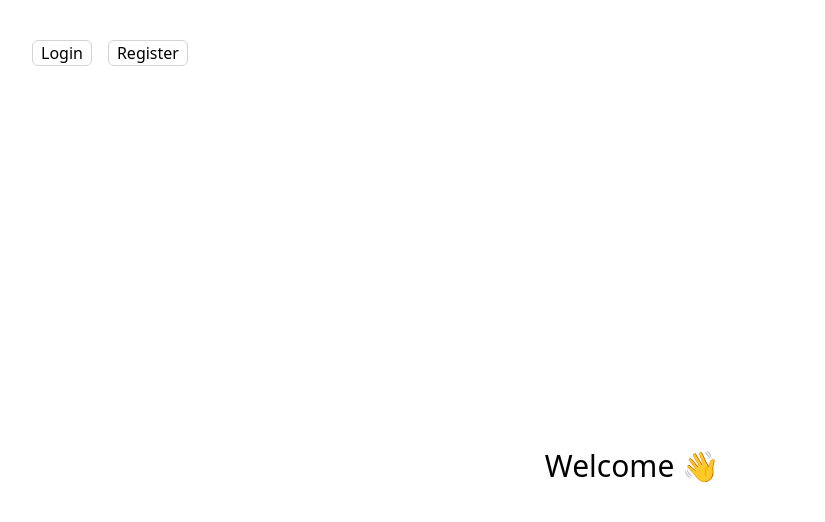
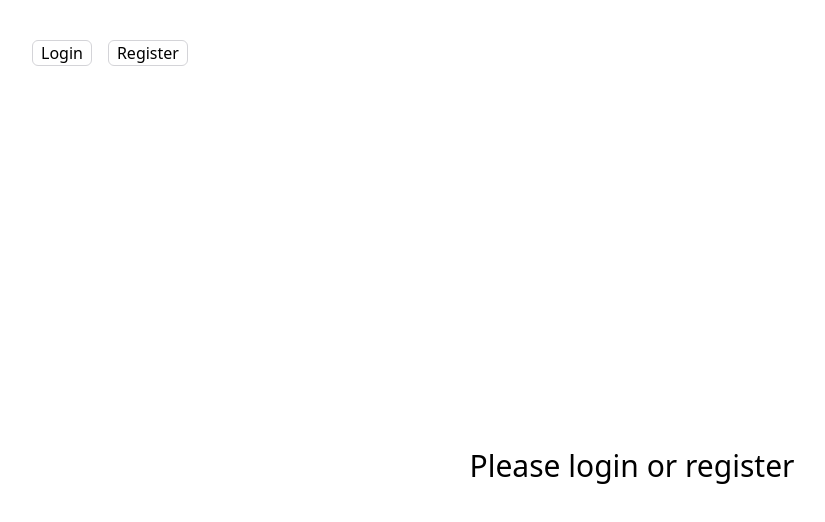
Before and after one commit to Aghakarim-23/real-front, a React app: page / in a window 1280 px wide. Shown: the top 522 px of the page, without its empty margins (8-833 px from the left). Built offline with nearby package versions, Linux system fonts and the light colour scheme; the HTML template or start-up script is replaced by a standard one.

Commit message:
last commit

```diff
--- a/src/pages/Home.jsx
+++ b/src/pages/Home.jsx
@@ -15,13 +15,14 @@ const Home = () => {
 
   const logout = () => {
     localStorage.removeItem("user")
-    navigate("/login")
+    setUser(null)
+    navigate("/")
   }
   return (
     <>
       <Header/>
       <div>
-        <div className='h-screen flex justify-center items-center text-3xl' >Welcome  {user} 👋 </div>
+       {user ?  <div className='h-screen flex justify-center items-center text-3xl' >Welcome  {user} 👋 </div> : <div className='h-screen flex justify-center items-center text-3xl'>Please login or register</div>}
         {
           user && (
             <button className='bg-red-600 text-white py-2 px-4 rounded-md absolute top-6 right-10 cursor-pointer hover:bg-red-700 transition' onClick={logout}>Logout</button>
```
